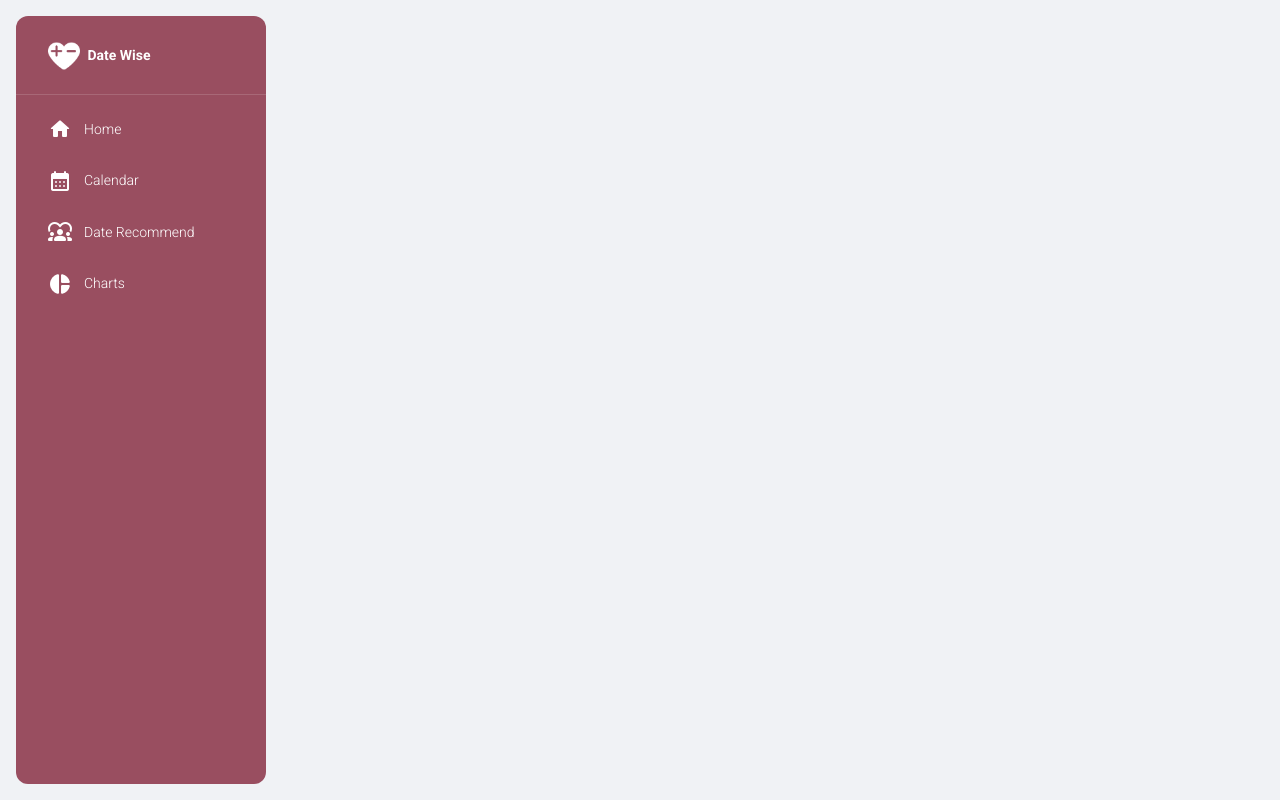
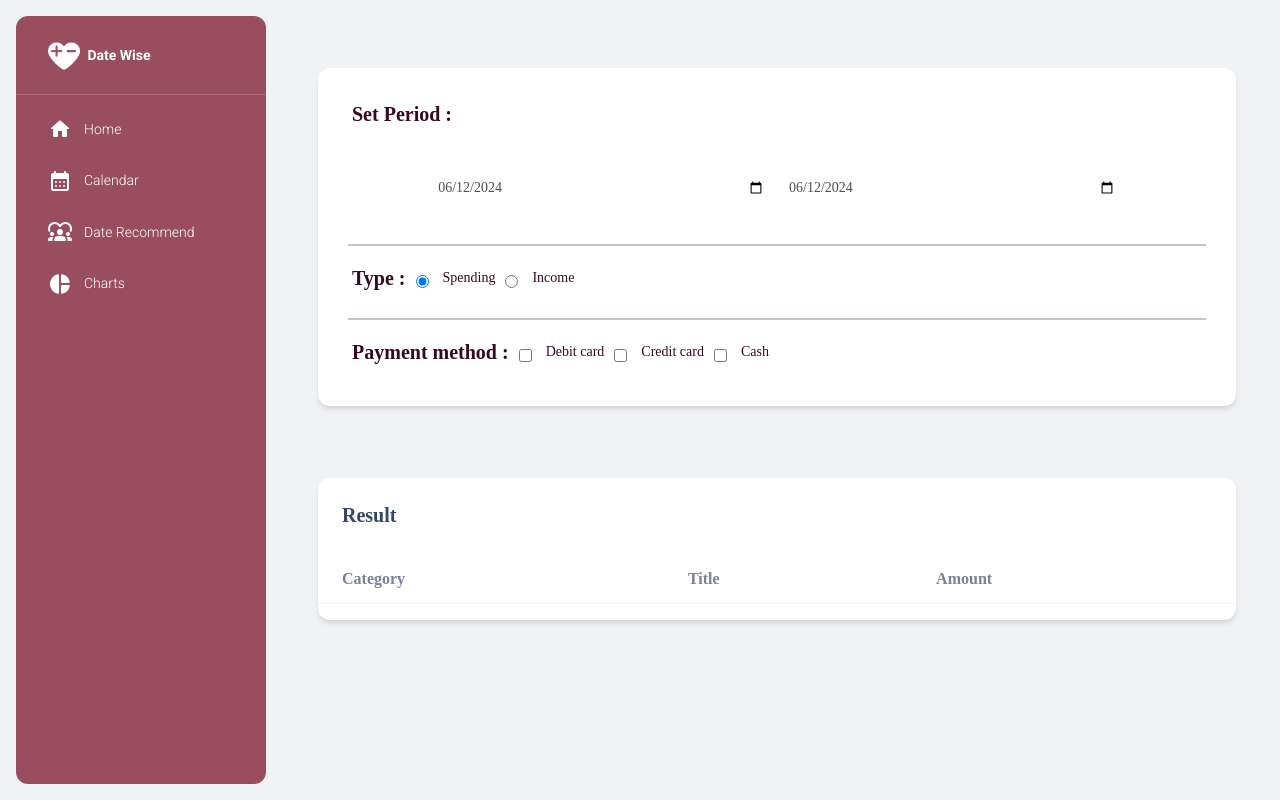
Before and after one commit to mingZZ-3/DateWise, a Vue app in the folder datewise_vue/: page /pages/search in a window 1280 px wide. Built offline with nearby package versions, Linux system fonts and the light colour scheme; what vue-sweetalert2 would draw is missing.

Commit message:
Feat: 검색 화면 / 이예슬 / 20240612_1352

```diff
--- a/datewise_vue/src/router/index.js
+++ b/datewise_vue/src/router/index.js
@@ -1,6 +1,7 @@
 import { createRouter, createWebHistory } from "vue-router";
 import Home from "../views/Home.vue";
 import Charts from "../views/pages/Charts.vue";
+import Search from "../views/pages/Search.vue";
 
 const routes = [
   {
@@ -13,6 +14,11 @@ const routes = [
     name: "Charts",
     component: Charts,
   },
+  {
+    path: "/pages/search",
+    name: "Search",
+    component: Search,
+  },
 ];
 
 const router = createRouter({
--- /dev/null
+++ b/datewise_vue/src/views/applications/DataTables.vue
@@ -0,0 +1,32 @@
+<template>
+  <div class="table-responsive">
+    <table ref="dataTable" id="datatable-search" class="table table-flush">
+      <thead class="thead-light">
+        <tr>
+          <th>Category</th>
+          <th>Title</th>
+          <th>Amount</th>
+        </tr>
+      </thead>
+      <tbody>
+        <tr v-for="(item, index) in data" :key="index">
+          <td>{{ item.category }}</td>
+          <td>{{ item.title }}</td>
+          <td>{{ item.amount }}원</td>
+        </tr>
+      </tbody>
+    </table>
+  </div>
+</template>
+
+<script>
+export default {
+  name: "DataTables",
+  props: {
+    data: {
+      type: Array,
+      required: true,
+    },
+  },
+};
+</script>
--- /dev/null
+++ b/datewise_vue/src/views/pages/Search.vue
@@ -0,0 +1,183 @@
+<template>
+    <div class="container">
+        <div class="py-4 container-fluid">
+            <div class="mt-4 row">
+                <div class="col-12">
+                    <div class="card">
+                        <div class="filter-container">
+                            <div class="filter-group period-group">
+                                <label class="label_txt">Set Period :</label>
+                                <div class="container text-left">
+                                    <div class="row justify-content-center">
+                                        <div class="col-lg-10">
+                                            <form action="#" class="row">
+                                                <div class="col-md-6">
+                                                    <div class="form-group">
+                                                        <input type="date" id="startDate"
+                                                            class="datepicker form-control" placeholder="Start Date"
+                                                            v-model="filters.startDate">
+                                                    </div>
+                                                </div>
+                                                <div class="col-md-6">
+                                                    <div class="form-group">
+                                                        <input type="date" id="endDate" class="datepicker form-control"
+                                                            placeholder="End Date" v-model="filters.endDate">
+                                                    </div>
+                                                </div>
+                                            </form>
+                                        </div>
+                                    </div>
+                                </div>
+                            </div>
+                            <hr>
+                            <div class="filter-group">
+                                <label class="label_txt">Type :</label>
+                                <div class="radio-group">
+                                    <input type="radio" id="spending" value="Spending" v-model="filters.type" checked>
+                                    <label for="spending">Spending</label>
+                                    <input type="radio" id="income" value="Income" v-model="filters.type">
+                                    <label for="income">Income</label>
+                                </div>
+                            </div>
+                            <hr v-if="filters.type">
+                            <div class="filter-group" v-if="filters.type === 'Spending'">
+                                <label class="label_txt">Payment method :</label>
+                                <div class="checkbox-group">
+                                    <input type="checkbox" id="debit" value="Debit card"
+                                        v-model="filters.paymentMethod">
+                                    <label for="debit">Debit card</label>
+                                    <input type="checkbox" id="credit" value="Credit card"
+                                        v-model="filters.paymentMethod">
+                                    <label for="credit">Credit card</label>
+                                    <input type="checkbox" id="cash" value="Cash" v-model="filters.paymentMethod">
+                                    <label for="cash">Cash</label>
+                                </div>
+                            </div>
+                            <hr v-if="filters.type === 'Spending' && filters.paymentMethod.length > 0">
+                            <div class="filter-group"
+                                v-if="(filters.type === 'Spending') && filters.paymentMethod.length > 0">
+                                <label class="label_txt">Category :</label>
+                                <div class="checkbox-group">
+                                    <input type="checkbox" id="food" value="food" v-model="filters.category">
+                                    <label for="food">Food</label>
+                                    <input type="checkbox" id="hospital" value="hospital" v-model="filters.category">
+                                    <label for="hospital">Hospital</label>
+                                    <input type="checkbox" id="subscribe" value="subscribe" v-model="filters.category">
+                                    <label for="subscribe">Subscribe</label>
+                                </div>
+                            </div>
+                            <div class="filter-group" v-if="filters.type === 'Income'">
+                                <label class="label_txt">Category :</label>
+                                <div class="checkbox-group">
+                                    <input type="checkbox" id="stock" value="stock" v-model="filters.category">
+                                    <label for="stock">Stock</label>
+                                    <input type="checkbox" id="bonus" value="bonus" v-model="filters.category">
+                                    <label for="bonus">Bonus</label>
+                                </div>
+                            </div>
+                        </div>
+                    </div>
+                </div>
+            </div>
+        </div>
+        <div class="py-4 container-fluid">
+            <div class="mt-4 row">
+                <div class="col-12">
+                    <div class="card">
+                        <div class="card-header">
+                            <h5 class="mb-0">Result</h5>
+                        </div>
+                        <DataTables :data="filteredData" />
+                    </div>
+                </div>
+            </div>
+        </div>
+    </div>
+</template>
+
+<script setup>
+import { ref, computed } from 'vue'
+import DataTables from '../applications//DataTables.vue'
+
+const today = new Date();
+const todayString = today.toISOString().split('T')[0];
+
+const filters = ref({
+    startDate: todayString,
+    endDate: todayString,
+    type: 'Spending',
+    paymentMethod: [],
+    category: []
+})
+
+const data = ref([
+    { type: 'Spending', paymentMethod: 'Debit card', category: 'food', title: 'restaurant', amount: '-20,000', date: '2024-06-01' },
+    { type: 'Spending', paymentMethod: 'Credit card', category: 'food', title: "Jack's yum", amount: '-45,000', date: '2024-06-02' },
+    { type: 'Spending', paymentMethod: 'Debit card', category: 'food', title: 'Kimbap Heaven', amount: '-37,000', date: '2024-06-03' },
+    { type: 'Income', category: 'stock', title: 'Stock Dividends', amount: '+5,000', date: '2024-06-04' },
+    { type: 'Income', category: 'bonus', title: 'Annual Bonus', amount: '+15,000', date: '2024-06-05' }
+])
+
+const filteredData = computed(() => {
+    return data.value.filter(item => {
+        return (!filters.value.startDate || new Date(item.date) >= new Date(filters.value.startDate)) &&
+            (!filters.value.endDate || new Date(item.date) <= new Date(filters.value.endDate)) &&
+            (filters.value.type === '' || item.type === filters.value.type) &&
+            (filters.value.paymentMethod.length === 0 || filters.value.paymentMethod.includes(item.paymentMethod)) &&
+            (filters.value.category.length === 0 || filters.value.category.includes(item.category))
+    })
+})
+</script>
+
+<style scoped>
+.container {
+    padding: 20px;
+    font-family: "DM Serif Display", serif;
+    font-weight: bold;
+    font-style: normal;
+}
+
+.filter-container {
+    padding: 30px;
+}
+
+.filter-group {
+    display: flex;
+    align-items: center;
+    gap: 10px;
+}
+
+.period-group {
+    flex-direction: column;
+    align-items: flex-start;
+}
+
+.radio-group,
+.checkbox-group {
+    display: flex;
+    align-items: center;
+    gap: 10px;
+}
+
+hr {
+    border: #380A15 solid 1px;
+}
+
+label {
+    color: #380A15;
+}
+
+.label_txt {
+    font-weight: bold;
+    color: #380A15;
+    font-size: 15pt;
+}
+
+h2 {
+    font-family: "DM Serif Display", serif;
+    font-weight: bold;
+    font-style: normal;
+    color: #380A15;
+    font-size: 20pt;
+}
+</style>
```
